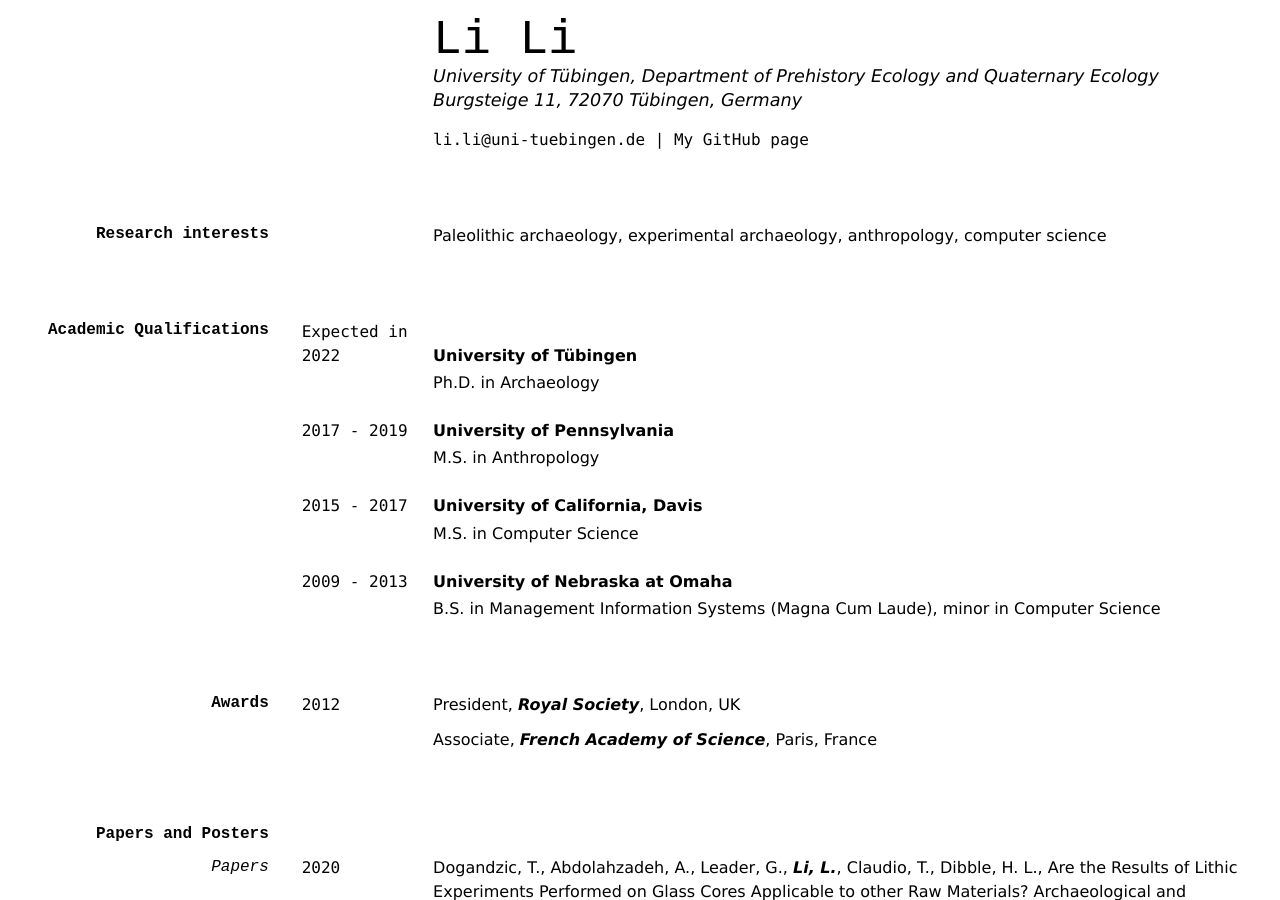
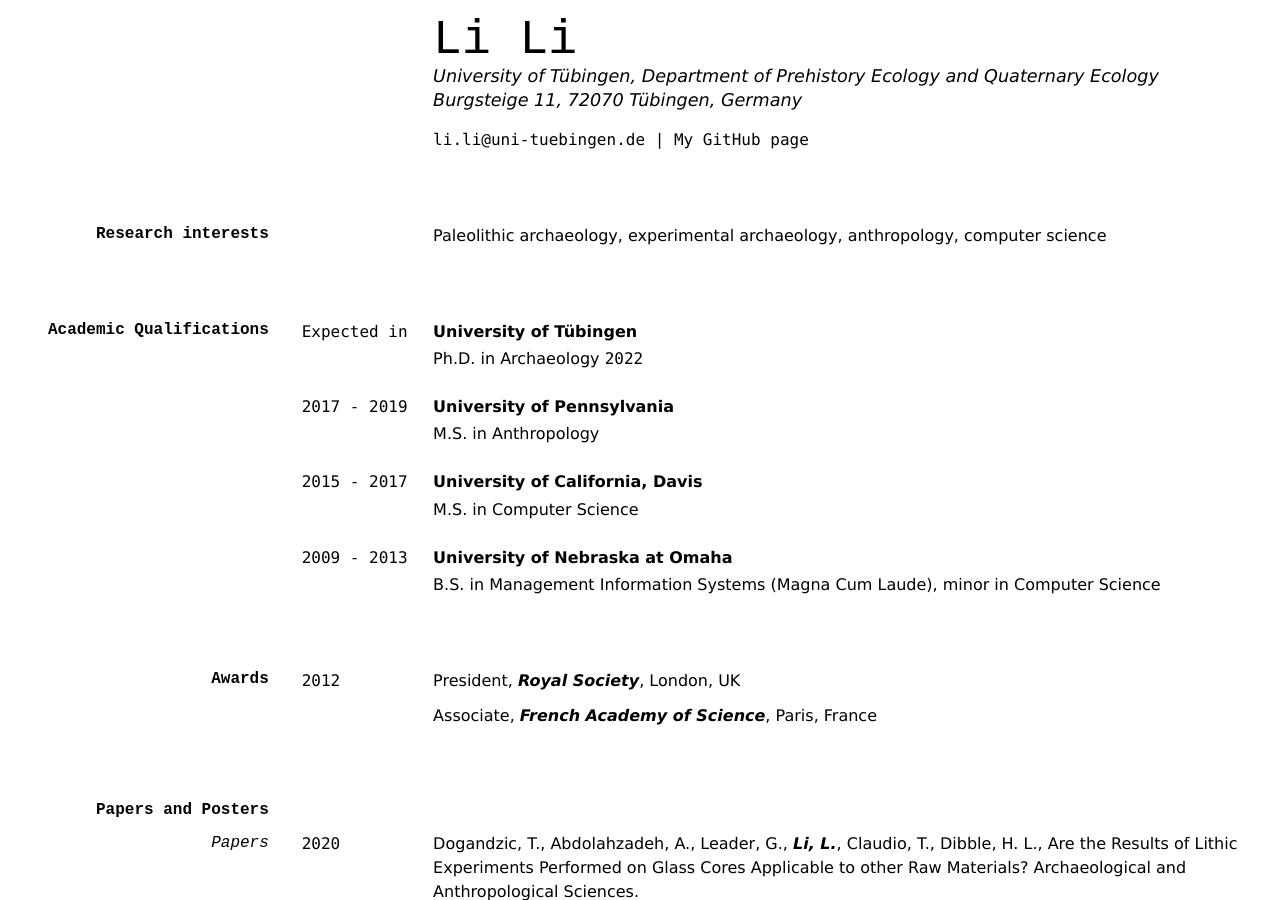
Before and after one commit to lili0824/lili, a Jekyll site: the page built from cv.md, in a window 1280 px wide and 900 px high. Built offline with Jekyll 4.4.1, drawn with Linux system fonts in a browser that asks for light colours.

Commit message:
Update cv.md

```diff
--- a/cv.md
+++ b/cv.md
@@ -19,9 +19,9 @@ Paleolithic archaeology, experimental archaeology, anthropology, computer scienc
 ## Academic Qualifications
 
 `Expected in`
-`2022`
 __University of Tübingen__
 - Ph.D. in Archaeology
+`2022`
 
 `2017 - 2019`
 __University of Pennsylvania__
```
